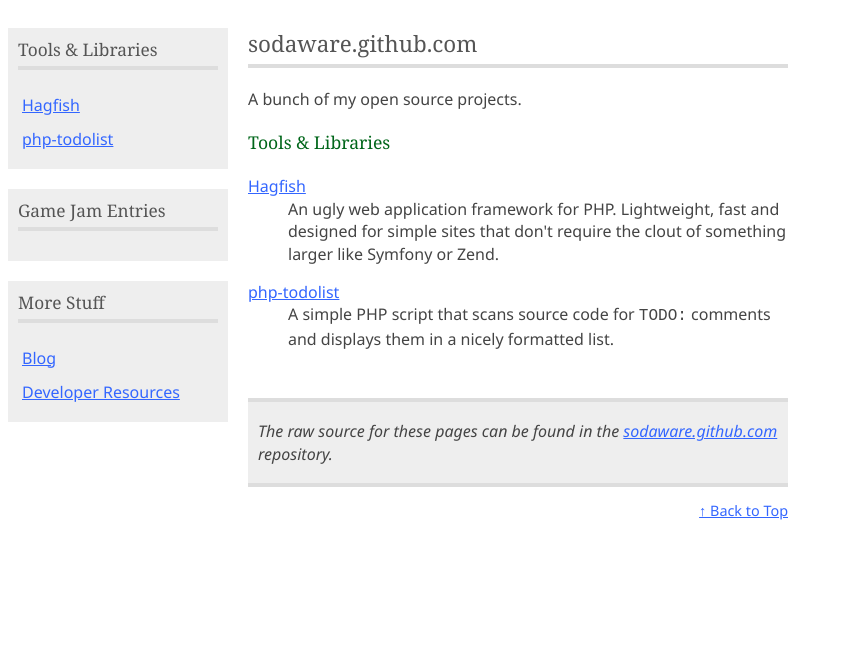
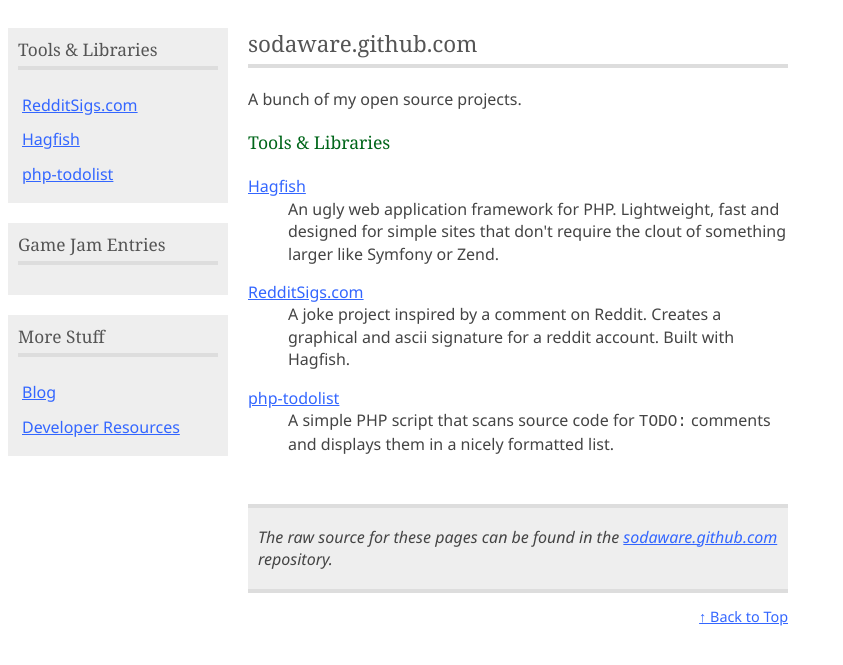
Before and after one commit to Sodaware/sodaware.github.com, a Jekyll site: the page built from index.html, in a window 1280 px wide. Shown: the top 665 px of the page, without its empty margins (0-843 px from the left). Built offline with Jekyll 4.4.1, drawn with Linux system fonts in a browser that asks for light colours.

Commit message:
Added page for redditsigs.com

```diff
--- a/index.html
+++ b/index.html
@@ -18,13 +18,17 @@
 			larger like Symfony or Zend.
 		</dd>
 
+		<dt><a href="redditsigs.html">RedditSigs.com</a></dt>
+		<dd>
+			A joke project inspired by a comment on Reddit. Creates a graphical
+			and ascii signature for a reddit account. Built with Hagfish.
+		</dd>
+
 		<dt><a href="php-todolist.html">php-todolist</a></dt>
 		<dd>
 			A simple PHP script that scans source code for <code>TODO:</code>
 			comments and displays them in a nicely formatted list.
 		</dd>
-
-
 
 	</dl>
 
--- a/rsc/minimal.scss
+++ b/rsc/minimal.scss
@@ -213,6 +213,7 @@
 .page-sodaware_mod li.sodaware_mod,
 .page-pangolin li.pangolin,
 .page-blam li.blam,
+.page-pangolin li.reddit_sigs,
 .page-blitzunit li.blitzunit,
 .page-php_todolist li.php_todolist,
 .page-blitz_libs li.blitz_libs,
```
Also changed, not shown: _posts/2010-01-01-redditsigs.html (added, +72 -0 lines), rsc/minimal.css.
